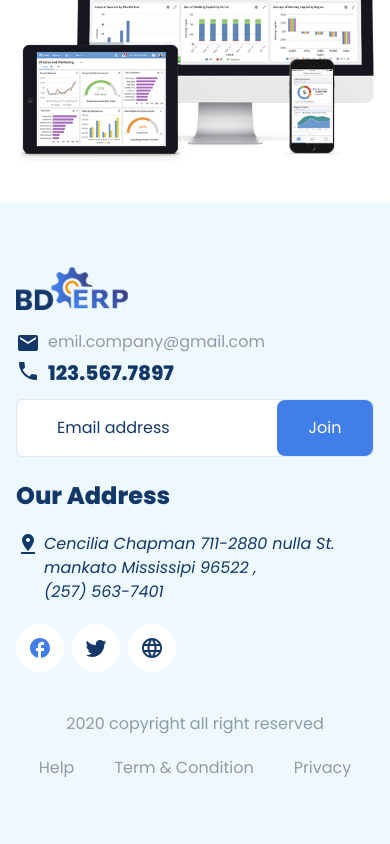
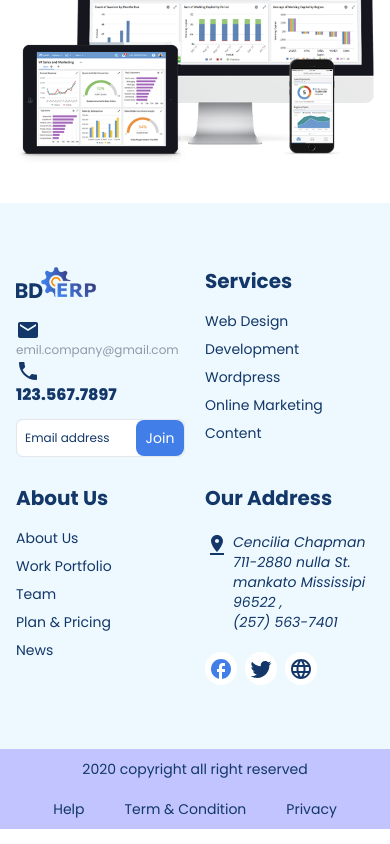
Before and after one commit to nazmul0290/bderp, a Next.js app: page / in a window 390 px wide. Shown: the part 1367-2211 px from the top of the page. Built offline with nearby package versions, Linux system fonts and the light colour scheme.

Commit message:
fix(footer-nav)- responsiveness

```diff
--- a/components/Footer/index.jsx
+++ b/components/Footer/index.jsx
@@ -10,13 +10,14 @@ import LanguageIcon from "@mui/icons-material/Language";
 
 const index = () => {
   return (
-    <footer className="bg-[#eef9ff] py-16">
-      <section className="container px-2 m-auto">
-        <div className="flex flex-col justify-between space-x-0 space-y-4 md:flex-row md:space-y-0 md:space-x-5">
-          <div className="md:w-1.5/4">
+    <footer className="">
+      <section className=" bg-[#eef9ff] py-16">
+        <div className="container px-2 m-auto">
+          <div className="grid justify-between grid-cols-2 gap-5 lg:grid-cols-4 ">
+            <div className="">
               <div>
                 <Image
-                className="md:w-[150px] w-28"
+                  className="md:w-[150px] w-20"
                   src="/img/header/ERP-Logo.png"
                   alt="Logo"
                   width={300}
@@ -24,17 +25,19 @@ const index = () => {
                 />
               </div>
               <div className="mt-5 ">
-              <div className="flex space-x-2">
+                <div className="flex flex-col md:space-x-2 md:flex-row">
                   <span>
-                  <MarkunreadIcon className="text-primary " />
+                    <MarkunreadIcon className="text-lg md:text-2xl text-primary" />
                   </span>
-                <p className="text-[#8f9aa8]">emil.company@gmail.com</p>
+                  <p className="text-[#8f9aa8] text-xs sm:text-sm xl:text-lg">
+                    emil.company@gmail.com
+                  </p>
                 </div>
-              <div className="flex mt-1 space-x-2">
+                <div className="flex flex-col md:space-x-2 md:flex-row">
                   <span>
-                  <LocalPhoneIcon className="text-primary " />
+                    <LocalPhoneIcon className="text-lg md:text-2xl text-primary " />
                   </span>
-                <p className="text-xl font-extrabold text-primary">
+                  <p className="font-extrabold lg:text-xl text-primary">
                     123.567.7897
                   </p>
                 </div>
@@ -43,22 +46,24 @@ const index = () => {
                 <div className="relative inline-block overflow-hidden border rounded-md">
                   <input
                     type="text"
-                  className="z-0 w-full pl-10 pr-20 rounded-lg h-14 focus:shadow focus:outline-none placeholder:text-primary"
+                    className="z-0 w-full pl-2 pr-5 text-xs rounded-lg md:pl-5 md:pr-20 md:text-lg h-9 xl:pl-10 md:h-14 focus:shadow focus:outline-none placeholder:text-primary "
                     placeholder="Email address"
                   />
                   <div className="absolute top-0 right-0">
-                  <button className="w-24 text-white bg-[#417ee7] rounded-lg h-14 hover:bg-[#5289e9]">
+                    <button className="xl:w-24 sm:w-16 w-12 text-sm md:text-base text-white bg-[#417ee7] rounded-lg md:h-14 h-9 hover:bg-[#5289e9]">
                       Join
                     </button>
                   </div>
                 </div>
               </div>
             </div>
-          <div className="md:w-0.5/4 text-primary hidden md:block">
+            <div className=" text-primary">
               <div>
-              <h1 className="text-2xl font-extrabold">Services</h1>
+                <h1 className="text-xl font-bold md:font-extrabold md:text-2xl">
+                  Services
+                </h1>
               </div>
-            <ul className="flex flex-col mt-4 space-y-2 font-medium">
+              <ul className="flex flex-col mt-4 space-y-2 text-sm md:font-medium md:text-xl lg:text-lg md:text-md">
                 <li>
                   <Link href="/">Web Design</Link>
                 </li>
@@ -76,11 +81,13 @@ const index = () => {
                 </li>
               </ul>
             </div>
-          <div className="md:w-0.5/4 text-primary hidden md:block">
+            <div className=" text-primary">
               <div>
-              <h1 className="text-2xl font-extrabold">About Us</h1>
+                <h1 className="text-xl font-bold md:font-extrabold md:text-2xl">
+                  About Us
+                </h1>
               </div>
-            <ul className="flex flex-col mt-4 space-y-2 font-medium">
+              <ul className="flex flex-col mt-4 space-y-2 text-sm md:font-medium md:text-xl lg:text-lg md:text-md">
                 <li>
                   <Link href="/">About Us</Link>
                 </li>
@@ -98,42 +105,47 @@ const index = () => {
                 </li>
               </ul>
             </div>
-          <div className="md:w-1/4 text-primary">
+            <div className=" text-primary">
               <div>
-              <h1 className="text-2xl font-extrabold">Our Address</h1>
+                <h1 className="text-xl font-bold md:font-extrabold md:text-2xl">
+                  Our Address
+                </h1>
               </div>
               <div className="flex mt-5 space-x-1">
                 <div>
-                <PinDropIcon className="text-3xl text-primary" />
+                  <PinDropIcon className="text-lg md:text-3xl text-primary" />
                 </div>
                 <div>
-                <address>
-                  Cencilia Chapman 711-2880 nulla St. <br /> mankato Mississipi
-                  96522 , <br />
+                  <address className="text-sm lg:text-lg md:text-md">
+                    Cencilia Chapman 711-2880 nulla St. <br /> mankato
+                    Mississipi 96522 , <br />
                     (257) 563-7401
                   </address>
                 </div>
               </div>
               <ul className="flex mt-5 space-x-2 md:space-x-5 lg:space-x-10 ">
-              <li className="text-[#417ee7] p-3 bg-white flex items-center justify-center rounded-full">
+                <li className="text-[#417ee7] md:p-3 p-1 bg-white flex items-center justify-center rounded-full">
                   <Link href="/">
-                  <FacebookOutlinedIcon fontSize="medium" />
+                    <FacebookOutlinedIcon className="text-lg md:text-2xl" />
                   </Link>
                 </li>
-              <li className="flex items-center justify-center p-3 bg-white rounded-full ">
+                <li className="flex items-center justify-center p-1 bg-white rounded-full md:p-3 ">
                   <Link href="/">
-                  <TwitterIcon fontSize="medium" />
+                    <TwitterIcon className="text-lg md:text-2xl" />
                   </Link>
                 </li>
-              <li className="flex items-center justify-center p-3 bg-white rounded-full ">
+                <li className="flex items-center justify-center p-1 bg-white rounded-full md:p-3 ">
                   <Link href="/">
-                  <LanguageIcon fontSize="medium" />
+                    <LanguageIcon className="text-lg md:text-2xl" />
                   </Link>
                 </li>
               </ul>
             </div>
           </div>
-        <div className="mt-10 text-[#8f9aa8] flex md:flex-row-reverse space-y-5 md:space-y-0 justify-between items-center flex-col">
+        </div>
+      </section>
+      <section className="bg-[#c2c4ff]">
+        <div className="container flex flex-col items-center justify-center h-20 mx-auto space-y-5 text-sm lg:text-lg md:text-md text-primary md:justify-between md:flex-row md:space-y-0">
           <div>
             <p>2020 copyright all right reserved</p>
           </div>
--- a/components/Header/index.jsx
+++ b/components/Header/index.jsx
@@ -1,4 +1,4 @@
-import { Button } from "@mui/material";
+import { Backdrop, Button } from "@mui/material";
 import Image from "next/image";
 import Link from "next/link";
 import React, { useEffect, useState } from "react";
@@ -18,6 +18,10 @@ const index = ({ transparent }) => {
     window.addEventListener("scroll", handleScroll);
     return () => window.removeEventListener("scroll", handleScroll);
   });
+
+  const handleClose = () => {
+    setNavOpen((prev) => !prev);
+  };
 
   return (
     <>
@@ -99,10 +103,18 @@ const index = ({ transparent }) => {
             </li>
           </ul>
         </div>
+
         <div
           className={`${
             navOpen ? "block" : "hidden"
-          } z-50 h-screen fixed top-0 left-0  animated_circle w-full  border-primary md:hidden`}
+          }  h-screen fixed top-0 z-20  left-0   w-full   md:hidden backdrop-blur-sm `}
+          onClick={handleClose}
+        ></div>
+
+        <div
+          className={`${
+            navOpen ? "block" : "hidden"
+          }  h-screen fixed top-0 z-50  left-0  animated_circle w-full  md:hidden`}
         >
           <div className="container flex justify-between py-10 h-[70px] ">
             <Link href="/">
@@ -115,16 +127,11 @@ const index = ({ transparent }) => {
               />
             </Link>
 
-            <button
-              className="text-gray-800 md:hidden"
-              onClick={() => {
-                setNavOpen(!navOpen);
-              }}
-            >
+            <button className="text-gray-800 md:hidden" onClick={handleClose}>
               <CloseIcon fontSize="large" />
             </button>
           </div>
-          <ul className="px-4 pt-4 font-semibold text-primary md:flex md:justify-between md:items-center md:pt-0">
+          <ul className="px-4 pt-4 font-semibold bg-transparent text-primary md:flex md:justify-between md:items-center md:pt-0">
             <li className="block py-2 md:p-2 lg:p-4">
               <Link
                 className="block px-3 py-2 rounded-md text-primary hover:text-white border-primary hover:bg-primary"
@@ -167,7 +174,7 @@ const index = ({ transparent }) => {
             </li>
           </ul>
           <li className="block p-4 ">
-            <Button className="w-full py-2 text-white rounded-md bg-gradient-to-r from-[#4680ff] to-[#5b89ec] ">
+            <Button className="w-full py-2 text-white rounded-md bg-[#1976d2] ">
               Login <ArrowForwardIcon className="ml-2" fontSize="small" />
             </Button>
           </li>
--- a/styles/globals.scss
+++ b/styles/globals.scss
@@ -55,7 +55,7 @@ body {
 
   &_scrolled {
     position: sticky;
-    background-color: #eef9ff;
+    background-color: #c2c4ff;
     animation-name: fadeInUp;
     animation-duration: 1s;
   }
@@ -121,58 +121,14 @@ body {
 .animated_circle {
 
   background-color: #eef9ff;
+  clip-path: circle(700px at 91% 9%);
   animation-name: circleEffect;
   animation-duration: 1s;
 }
 
-.rectanglePolygon {
-  background-color: rgb(38, 38, 241);
-  clip-path: polygon(0 0, 100% 0, 100% 46%, 0 71%);
-
-}
 
 
 
-.hero-block {
-  z-index: -10;
-  width: 100%;
-  height: 600px;
-  background: linear-gradient(150deg, #53f 15%, #05d5ff 70%, #a6ffcb 94%);
-  transform: skewY(-12deg);
-  transform-origin: 0;
-  position: absolute;
-  top: 0;
-
-  span {
-    height: 190px;
-    position: absolute;
-  }
-  span:nth-child(1) {
-    width: 33.3%;
-    width: calc(100%/3);
-    left: -16.66666%;
-    left: calc(calc(calc(100% / 3)/2) * -1);
-    background: #53f;
-  }
-  span:nth-child(2) {
-    width: 33.33%;
-    width: calc(100% /3);
-    top: 0;
-    left: 16.66666%;
-    left: calc(calc(100% / 3) / 2);
-    right: auto;
-    background: #4553ff;
-  }
-  span:nth-child(3 ) {
-    width: 33.33%;
-    width: calc(100% /3);
-
-    left: 49.999999%;
-    left: calc(calc(calc(100% / 3) / 2) + calc(100% / 3));
-    bottom: auto;
-    background: #4f40ff;
-  }
-}
 
 
 
@@ -184,7 +140,7 @@ body {
     clip-path: circle(100px at 91% 9%);
   }
   to {
-    clip-path: circle(1900px at 91% 9%);
+    clip-path: circle(700px at 91% 9%);
   }
 }
 
```
Lines whose indentation alone changed are shown as unchanged.
